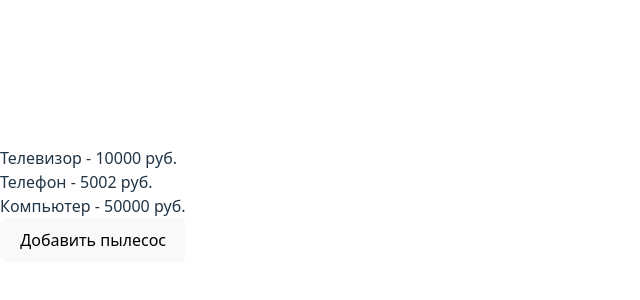
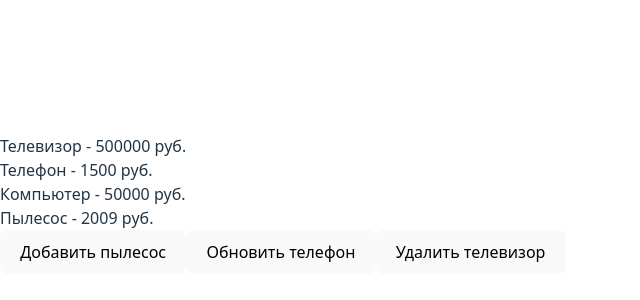
Before and after one commit to 1234thi43/ServerRequests, a React (Vite) app: page / in a window 1280 px wide. Shown: the part 196-496 px from the top of the page, without its empty margins (0-640 px from the left). Built offline with nearby package versions, Linux system fonts and the light colour scheme; data requests are answered from the project's data file.

Commit message:
add Update and Delete methods

```diff
--- a/src/App.jsx
+++ b/src/App.jsx
@@ -6,6 +6,8 @@ function App() {
 	const [products, setProducts] = useState([]);
 	const [isLoading, setIsLoading] = useState(false);
 	const [isCreating, setIsCreating] = useState(false);
+	const [isUpdating, setIsUpdating] = useState(false);
+	const [isDeleting, setIsDeleting] = useState(false);
 	const [refrashProductsFlag, setRefrashProductsFlag] = useState(false);
 
 	const refrashProducts = () => setRefrashProductsFlag(!refrashProductsFlag);
@@ -28,7 +30,7 @@ function App() {
 			headers: { 'Content-Type': 'application/json; charset=utf-8' },
 			body: JSON.stringify({
 				name: 'Пылесоc',
-				price: 2009,
+				price: 2500,
 			}),
 		})
 			.then((rawResponse) => rawResponse.json())
@@ -37,6 +39,37 @@ function App() {
 				refrashProducts();
 			})
 			.finally(() => setIsCreating(false));
+	};
+
+	const requestUpdatePhone = () => {
+		setIsUpdating(true);
+		fetch('http://localhost:3000/products/0002', {
+			method: 'PUT', // Еще есть PATCH. Для него нужно указывать только ту строку которая изменяется. Поэтому PUT более стабильно работает
+			headers: { 'Content-Type': 'application/json; charset=utf-8' },
+			body: JSON.stringify({
+				name: 'Телефон',
+				price: 1500,
+			}),
+		})
+			.then((rawResponse) => rawResponse.json())
+			.then((response) => {
+				console.log('Телефон обновился, ответ сервера: ', response);
+				refrashProducts();
+			})
+			.finally(() => setIsUpdating(false));
+	};
+
+	const requestDeleteTv = () => {
+		setIsDeleting(true);
+		fetch('http://localhost:3000/products/0001', {
+			method: 'DELETE',
+		})
+			.then((rawResponse) => rawResponse.json())
+			.then((response) => {
+				console.log('Телевизор удалён, ответ сервера: ', response);
+				refrashProducts();
+			})
+			.finally(() => setIsDeleting(false));
 	};
 
 	return (
@@ -51,7 +84,15 @@ function App() {
 				))
 			)}
 
-			<button disabled={isCreating} onClick={requestAddPilesos}>Добавить пылесос</button>
+			<button disabled={isCreating} onClick={requestAddPilesos}>
+				Добавить пылесос
+			</button>
+			<button disabled={isUpdating} onClick={requestUpdatePhone}>
+				Обновить телефон
+			</button>
+			<button disabled={isDeleting} onClick={requestDeleteTv}>
+				Удалить телевизор
+			</button>
 		</div>
 	);
 }
--- a/src/db.json
+++ b/src/db.json
@@ -1,19 +1,24 @@
 {
 	"products": [
 		{
-			"id": "0001",
 			"name": "Телевизор",
-			"price": 10000
+			"price": 500000,
+			"id": "0001"
 		},
 		{
-			"id": "0002",
 			"name": "Телефон",
-			"price": 5002
+			"price": 1500,
+			"id": "0002"
 		},
 		{
 			"id": "0003",
 			"name": "Компьютер",
 			"price": 50000
+		},
+		{
+			"name": "Пылесоc",
+			"price": 2009,
+			"id": "wE1vP0x"
 		}
 	]
 }
```
